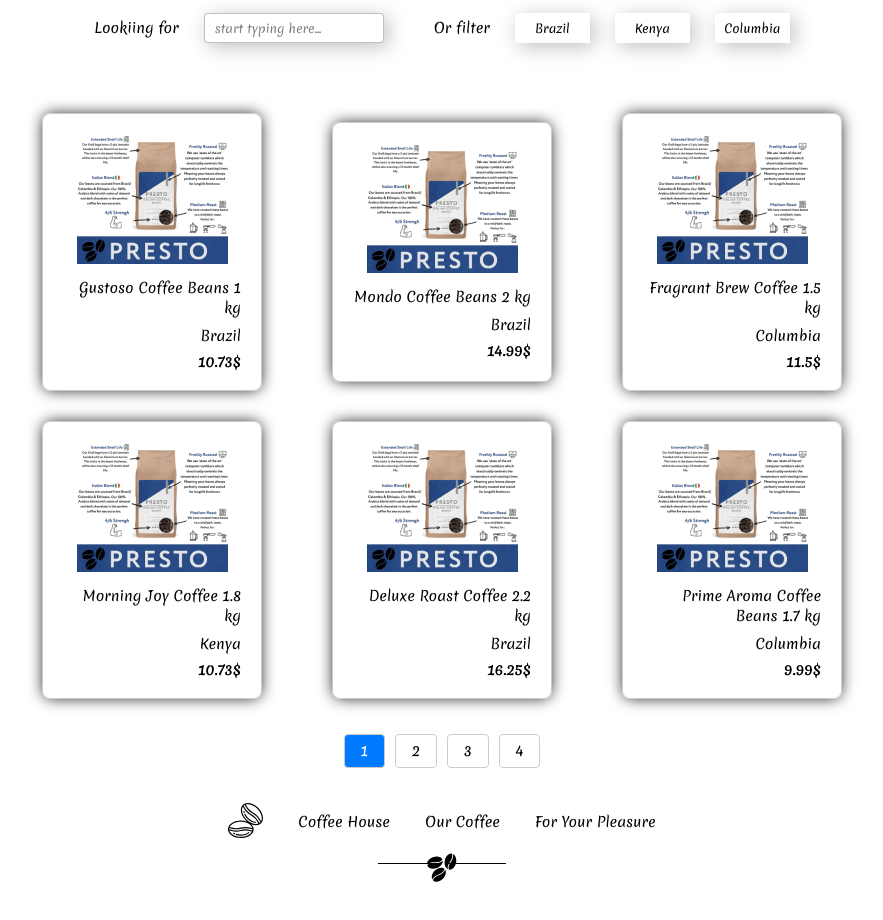
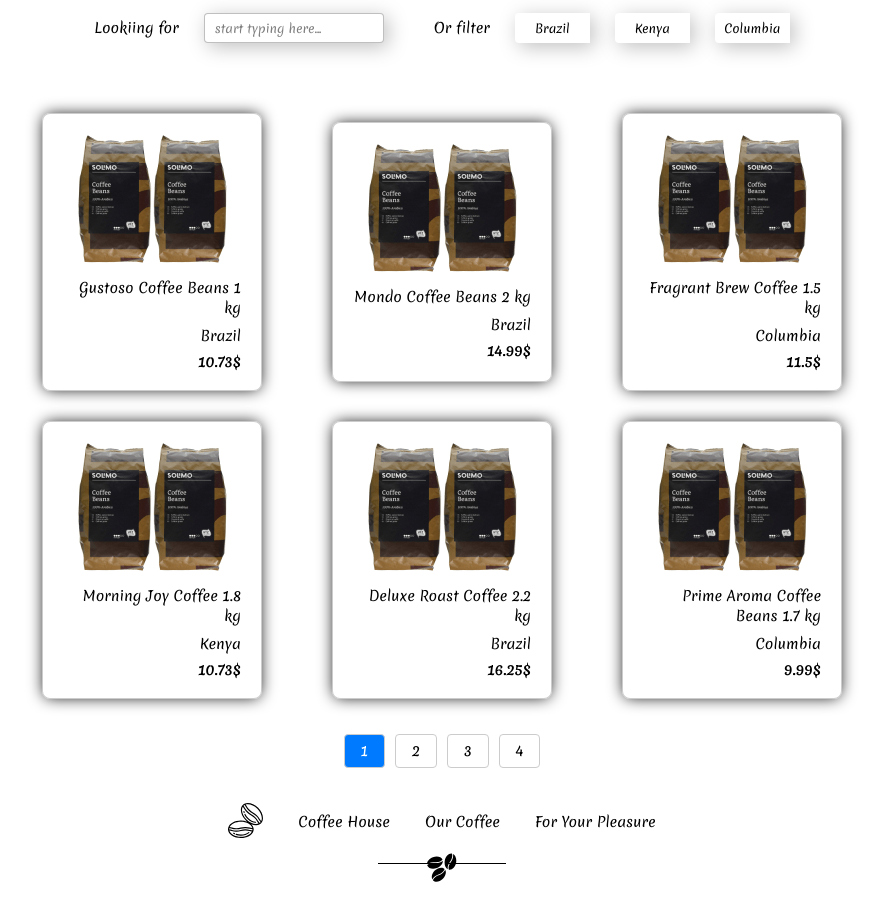
Before and after one commit to Anatolyie/Coffee, a React (Create React App) app: page /ourcoffee in a window 1280 px wide. Shown: the part 860-1780 px from the top of the page, without its empty margins (198-1081 px from the left). Built offline with nearby package versions, Linux system fonts and the light colour scheme.

Commit message:
added img

```diff
--- a/package.json
+++ b/package.json
@@ -36,5 +36,8 @@
       "last 1 firefox version",
       "last 1 safari version"
     ]
+  },
+  "devDependencies": {
+    "@babel/plugin-proposal-private-property-in-object": "^7.21.11"
   }
 }
--- a/src/assets/data.js
+++ b/src/assets/data.js
@@ -1,28 +1,28 @@
 export const dataBuy = [
-    { "img": require('./img/presto-min.png'), "name": "Gustoso Coffee Beans 1 kg", "price": 10.73, "country": "Brazil" },
-    { "img": require('./img/presto-min.png'), "name": "Mondo Coffee Beans 2 kg", "price": 14.99, "country": "Brazil" },
-    { "img": require('./img/presto-min.png'), "name": "Fragrant Brew Coffee 1.5 kg", "price": 11.50, "country": "Columbia" },
-    { "img": require('./img/presto-min.png'), "name": "Morning Joy Coffee 1.8 kg", "price": 10.73, "country": "Kenya" },
-    { "img": require('./img/presto-min.png'), "name": "Deluxe Roast Coffee 2.2 kg", "price": 16.25, "country": "Brazil" },
-    { "img": require('./img/presto-min.png'), "name": "Prime Aroma Coffee Beans 1.7 kg", "price": 9.99, "country": "Columbia" },
-    { "img": require('./img/presto-min.png'), "name": "Bold Blend Coffee 2.3 kg", "price": 12.99, "country": "Columbia" },
-    { "img": require('./img/presto-min.png'), "name": "Premium Espresso Beans 2.4 kg", "price": 19.99, "country": "Brazil" },
-    { "img": require('./img/presto-min.png'), "name": "Rich Reserve Coffee 1.9 kg", "price": 14.50, "country": "Columbia" },
-    { "img": require('./img/presto-min.png'), "name": "Masterful Brew Coffee 1.6 kg", "price": 13.75, "country": "Kenya" },
-    { "img": require('./img/presto-min.png'), "name": "Divine Flavor Coffee 2.5 kg", "price": 15.20, "country": "Brazil" },
-    { "img": require('./img/presto-min.png'), "name": "Classic Roast Coffee 2.8 kg", "price": 22.40, "country": "Columbia" },
-    { "img": require('./img/presto-min.png'), "name": "Exquisite Aroma Coffee 1.3 kg", "price": 9.10, "country": "Kenya" },
-    { "img": require('./img/presto-min.png'), "name": "Supreme Selection Coffee 2.7 kg", "price": 20.30, "country": "Brazil" },
-    { "img": require('./img/presto-min.png'), "name": "Finest Quality Coffee 1.4 kg", "price": 10.50, "country": "Columbia" },
-    { "img": require('./img/presto-min.png'), "name": "Heavenly Taste Coffee 2.6 kg", "price": 23.20, "country": "Kenya" },
-    { "img": require('./img/presto-min.png'), "name": "Robust Richness Coffee 1.2 kg", "price": 8.90, "country": "Brazil" },
-    { "img": require('./img/presto-min.png'), "name": "Superior Strength Coffee 2.9 kg", "price": 26.50, "country": "Columbia" },
-    { "img": require('./img/presto-min.png'), "name": "Gourmet Delight Coffee 1.1 kg", "price": 7.50, "country": "Kenya" },
-    { "img": require('./img/presto-min.png'), "name": "Artisanal Blend Coffee 2.7 kg", "price": 24.90, "country": "Brazil" }
+    { "img": require('./img/double-coffee-min.png'), "name": "Gustoso Coffee Beans 1 kg", "price": 10.73, "country": "Brazil" },
+    { "img": require('./img/double-coffee-min.png'), "name": "Mondo Coffee Beans 2 kg", "price": 14.99, "country": "Brazil" },
+    { "img": require('./img/double-coffee-min.png'), "name": "Fragrant Brew Coffee 1.5 kg", "price": 11.50, "country": "Columbia" },
+    { "img": require('./img/double-coffee-min.png'), "name": "Morning Joy Coffee 1.8 kg", "price": 10.73, "country": "Kenya" },
+    { "img": require('./img/double-coffee-min.png'), "name": "Deluxe Roast Coffee 2.2 kg", "price": 16.25, "country": "Brazil" },
+    { "img": require('./img/double-coffee-min.png'), "name": "Prime Aroma Coffee Beans 1.7 kg", "price": 9.99, "country": "Columbia" },
+    { "img": require('./img/double-coffee-min.png'), "name": "Bold Blend Coffee 2.3 kg", "price": 12.99, "country": "Columbia" },
+    { "img": require('./img/double-coffee-min.png'), "name": "Premium Espresso Beans 2.4 kg", "price": 19.99, "country": "Brazil" },
+    { "img": require('./img/double-coffee-min.png'), "name": "Rich Reserve Coffee 1.9 kg", "price": 14.50, "country": "Columbia" },
+    { "img": require('./img/double-coffee-min.png'), "name": "Masterful Brew Coffee 1.6 kg", "price": 13.75, "country": "Kenya" },
+    { "img": require('./img/double-coffee-min.png'), "name": "Divine Flavor Coffee 2.5 kg", "price": 15.20, "country": "Brazil" },
+    { "img": require('./img/double-coffee-min.png'), "name": "Classic Roast Coffee 2.8 kg", "price": 22.40, "country": "Columbia" },
+    { "img": require('./img/double-coffee-min.png'), "name": "Exquisite Aroma Coffee 1.3 kg", "price": 9.10, "country": "Kenya" },
+    { "img": require('./img/double-coffee-min.png'), "name": "Supreme Selection Coffee 2.7 kg", "price": 20.30, "country": "Brazil" },
+    { "img": require('./img/double-coffee-min.png'), "name": "Finest Quality Coffee 1.4 kg", "price": 10.50, "country": "Columbia" },
+    { "img": require('./img/double-coffee-min.png'), "name": "Heavenly Taste Coffee 2.6 kg", "price": 23.20, "country": "Kenya" },
+    { "img": require('./img/double-coffee-min.png'), "name": "Robust Richness Coffee 1.2 kg", "price": 8.90, "country": "Brazil" },
+    { "img": require('./img/double-coffee-min.png'), "name": "Superior Strength Coffee 2.9 kg", "price": 26.50, "country": "Columbia" },
+    { "img": require('./img/double-coffee-min.png'), "name": "Gourmet Delight Coffee 1.1 kg", "price": 7.50, "country": "Kenya" },
+    { "img": require('./img/double-coffee-min.png'), "name": "Artisanal Blend Coffee 2.7 kg", "price": 24.90, "country": "Brazil" }
 ];
 
 export const data =[
-  { "img": require('./img/presto-min.png'), "name": "Solimo Coffee Beans 2 kg", "price": 10.73 },
-    { "img": require('./img/presto-min.png'), "name": "Presto Coffee Beans 1 kg", "price": 19.33 },
+  { "img": require('./img/double-coffee-min.png'), "name": "Solimo Coffee Beans 2 kg", "price": 10.73 },
+    { "img": require('./img/more-coffee-min.png'), "name": "Presto Coffee Beans 1 kg", "price": 19.33 },
     { "img": require('./img/presto-min.png'), "name": "AROMISTICO Coffee 1 kg", "price": 7.99 }
 ];
--- a/src/components/Filter/Filter.js
+++ b/src/components/Filter/Filter.js
@@ -1,7 +1,7 @@
 import React, { useState } from 'react';
 
 function Filter({ onCountrySelect, onSearchTextChange }) {
-    const [country, SetCountry] = useState(['Brazil', 'Kenya', 'Columbia']);
+    const [country] = useState(['Brazil', 'Kenya', 'Columbia']);
     const [searchText, setSearchText] = useState('');
 
     const handleCountryClick = (selectedCountry) => {
@@ -16,9 +16,6 @@ function Filter({ onCountrySelect, onSearchTextChange }) {
         onSearchTextChange(text);
     };
 
-    const filteredCountries = country.filter((item) =>
-        item.toLowerCase().includes(searchText.toLowerCase())
-    );
     return (
         <div className='filter'>
             <label className='filter-input'>
```
Also changed, not shown: 1 other file (tests, documents, lock files or other folders).
